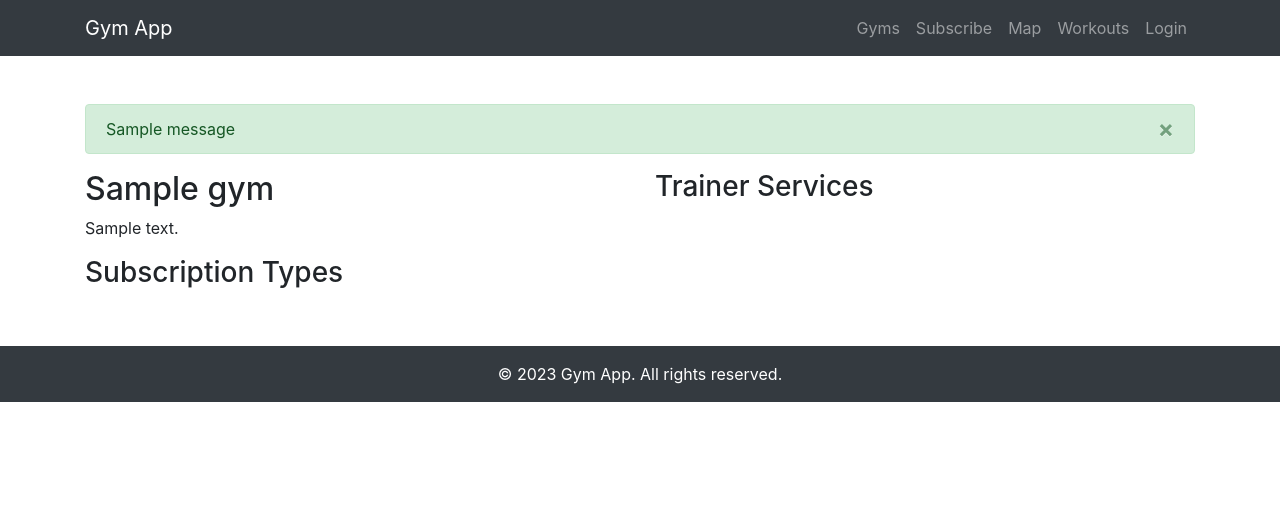
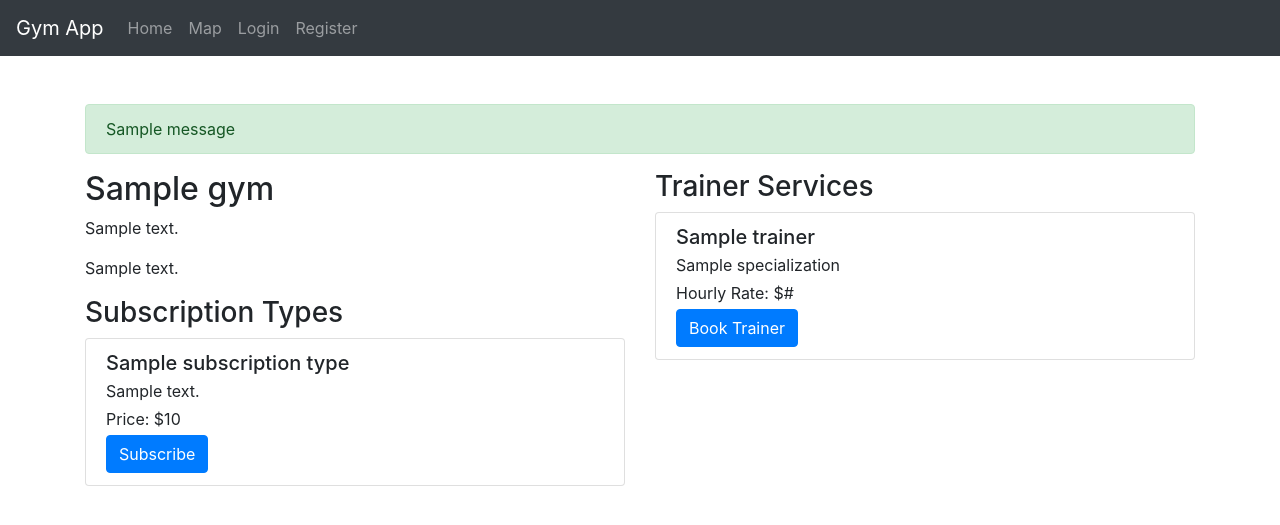
Before and after one commit to EgorTimofeychik/grad_work, a Flask app: template templates/gym.html in a window 1280 px wide. Shown: the top 525 px of the page. Run offline with Flask 2, Linux system fonts and the light colour scheme; tables that the repository leaves empty hold one stand-in row (values such as "Sample post"); the template is opened without the code that fills it: values that come from a table or form of the project are taken from there, most other values are stand-ins (such as "Sample title", 1, 10 or a date in 2020); one stand-in notice (Sample message) is shown; some libraries are stand-ins or nearby versions.

Commit message:
исправления3

```diff
--- a/app.py
+++ b/app.py
@@ -1,104 +1,23 @@
-from flask import Flask, render_template, redirect, url_for, flash, request
-from flask_login import LoginManager, login_user, logout_user, login_required, current_user
-from models import db, User, Gym, SubscriptionType, Subscription, Workout, Trainer, WorkoutType
-from config import Config
-
-# Создание экземпляра Flask
-app = Flask(__name__)
-app.config.from_object(Config)
-
-# Инициализация базы данных SQLAlchemy
-db.init_app(app)
-with app.app_context():
-    db.create_all()
-
-# Создание и инициализация менеджера авторизации
-login_manager = LoginManager()
-login_manager.init_app(app)
-
-# Загрузчик пользователя для менеджера авторизации
-@login_manager.user_loader
-def load_user(user_id):
-    return User.query.get(int(user_id))
-
-# Маршрут главной страницы
-@app.route('/')
-def index():
-    gyms = Gym.query.all()
-    subscription_types = SubscriptionType.query.all()
-    return render_template('index.html', gyms=gyms, subscription_types=subscription_types)
-
-# Маршрут страницы фитнес-центра
-@app.route('/gym/<int:gym_id>')
-def gym(gym_id):
-    gym = Gym.query.get_or_404(gym_id)
-    return render_template('gym.html', gym=gym)
-
-# Маршрут страницы карты
-@app.route('/map')
-def map():
-    gyms = Gym.query.all()
-    return render_template('map.html', gyms=gyms)
-
-# Маршрут страницы авторизации
-@app.route('/login', methods=['GET', 'POST'])
-def login():
-    if request.method == 'POST':
-        user = User.query.filter_by(username=request.form['username']).first()
-        if user and user.check_password(request.form['password']):
-            login_user(user)
-            flash('Logged in successfully.', 'success')
-            return redirect(url_for('index'))
-        else:
-            flash('Invalid username or password.', 'danger')
-    return render_template('login.html')
-
-# Маршрут страницы выхода из системы
-@app.route('/logout')
-@login_required
-def logout():
-    logout_user()
-    flash('You have been logged out.', 'success')
-    return redirect(url_for('index'))
-
-# Маршрут для покупки подписки
-@app.route('/subscribe', methods=['POST'])
-@login_required
-def subscribe():
-    gym_id = request.form['gym_id']
-    subscription_type_id = request.form['subscription_type_id']
-    gym = Gym.query.get(gym_id)
-    subscription_type = SubscriptionType.query.get(subscription_type_id)
-    subscription = Subscription(user=current_user, gym=gym, subscription_type=subscription_type)
-    db.session.add(subscription)
-    db.session.commit()
-    flash('Subscription purchased successfully.', 'success')
-    return redirect(url_for('index'))
-
-# Маршрут для просмотра списка тренировок
-@app.route('/workouts')
-@login_required
-def workouts():
-    workouts = current_user.workouts.all()
-    trainers = Trainer.query.all()
-    workout_types = WorkoutType.query.all()
-    return render_template('workouts.html', workouts=workouts, trainers=trainers, workout_types=workout_types)
-
-# Маршрут для бронирования тренировки
-@app.route('/book_workout', methods=['POST'])
-@login_required
-def book_workout():
-    workout_type_id = request.form['workout_type_id']
-    trainer_id = request.form['trainer_id']
-    start_time = request.form['start_time']
-    workout_type = WorkoutType.query.get(workout_type_id)
-    trainer = Trainer.query.get(trainer_id)
-    workout = Workout(user=current_user, workout_type=workout_type, trainer=trainer, start_time=start_time)
-    db.session.add(workout)
-    db.session.commit()
-    flash('Workout booked successfully.', 'success')
-    return redirect(url_for('workouts'))
-
-# Точка входа приложения
-if __name__ == '__main__':
-    app.run(debug=True)
+[{
+	"resource": "/e:/lessons/gym_app/app.py",
+	"owner": "_generated_diagnostic_collection_name_#0",
+	"code": {
+		"value": "F401",
+		"target": {
+			"$mid": 1,
+			"path": "/ruff/rules/unused-import",
+			"scheme": "https",
+			"authority": "docs.astral.sh"
+		}
+	},
+	"severity": 4,
+	"message": "`models.Subscription` imported but unused",
+	"source": "Ruff",
+	"startLineNumber": 4,
+	"startColumn": 53,
+	"endLineNumber": 4,
+	"endColumn": 65,
+	"tags": [
+		1
+	]
+}]
--- a/templates/base.html
+++ b/templates/base.html
@@ -4,36 +4,29 @@
     <meta charset="UTF-8">
     <meta name="viewport" content="width=device-width, initial-scale=1.0">
     <title>Gym App</title>
-    <!-- Bootstrap CSS -->
     <link rel="stylesheet" href="https://stackpath.bootstrapcdn.com/bootstrap/4.5.2/css/bootstrap.min.css">
-    <!-- Leaflet CSS -->
-    <link rel="stylesheet" href="https://unpkg.com/leaflet@1.7.1/dist/leaflet.css" />
-    <!-- Custom CSS -->
-    <link rel="stylesheet" href="{{ url_for('static', filename='css/styles.css') }}">
 </head>
 <body>
-    <header>
     <nav class="navbar navbar-expand-lg navbar-dark bg-dark">
-            <div class="container">
         <a class="navbar-brand" href="{{ url_for('index') }}">Gym App</a>
         <button class="navbar-toggler" type="button" data-toggle="collapse" data-target="#navbarNav" aria-controls="navbarNav" aria-expanded="false" aria-label="Toggle navigation">
             <span class="navbar-toggler-icon"></span>
         </button>
         <div class="collapse navbar-collapse" id="navbarNav">
-                    <ul class="navbar-nav ml-auto">
+            <ul class="navbar-nav">
                 <li class="nav-item">
-                            <a class="nav-link" href="{{ url_for('index') }}">Gyms</a>
-                        </li>
-                        <li class="nav-item">
-                            <a class="nav-link" href="{{ url_for('subscription_checkout') }}">Subscribe</a>
+                    <a class="nav-link" href="{{ url_for('index') }}">Home</a>
                 </li>
                 <li class="nav-item">
                     <a class="nav-link" href="{{ url_for('map') }}">Map</a>
                 </li>
+                {% if current_user.is_authenticated %}
+                <li class="nav-item">
+                    <a class="nav-link" href="{{ url_for('subscribe') }}">Subscribe</a>
+                </li>
                 <li class="nav-item">
                     <a class="nav-link" href="{{ url_for('workouts') }}">Workouts</a>
                 </li>
-                        {% if current_user.is_authenticated %}
                 <li class="nav-item">
                     <a class="nav-link" href="{{ url_for('logout') }}">Logout</a>
                 </li>
@@ -41,45 +34,28 @@
                 <li class="nav-item">
                     <a class="nav-link" href="{{ url_for('login') }}">Login</a>
                 </li>
+                <li class="nav-item">
+                    <a class="nav-link" href="{{ url_for('register') }}">Register</a>
+                </li>
                 {% endif %}
             </ul>
         </div>
-            </div>
     </nav>
-    </header>
 
-    <main class="container my-5">
+    <div class="container my-5">
         {% with messages = get_flashed_messages(with_categories=true) %}
         {% if messages %}
         {% for category, message in messages %}
-        <div class="alert alert-{{ category }} alert-dismissible fade show" role="alert">
-            {{ message }}
-            <button type="button" class="close" data-dismiss="alert" aria-label="Close">
-                <span aria-hidden="true">&times;</span>
-            </button>
-        </div>
+        <div class="alert alert-{{ category }}">{{ message }}</div>
         {% endfor %}
         {% endif %}
         {% endwith %}
 
         {% block content %}{% endblock %}
-    </main>
+    </div>
 
-    <footer class="footer bg-dark text-white py-3">
-        <div class="container">
-            <div class="row">
-                <div class="col-md-12 text-center">
-                    &copy; 2023 Gym App. All rights reserved.
-                </div>
-            </div>
-        </div>
-    </footer>
-
-    <!-- jQuery, Popper.js, and Bootstrap JS -->
     <script src="https://code.jquery.com/jquery-3.5.1.slim.min.js"></script>
     <script src="https://cdn.jsdelivr.net/npm/popper.js@1.16.1/dist/umd/popper.min.js"></script>
     <script src="https://stackpath.bootstrapcdn.com/bootstrap/4.5.2/js/bootstrap.min.js"></script>
-    <!-- Leaflet JS -->
-    <script src="https://unpkg.com/leaflet@1.7.1/dist/leaflet.js"></script>
 </body>
 </html>
```
Also changed, not shown: templates/register.html (added, +30 -0 lines), templates/subscribe.html (added, +27 -0 lines). Lines whose indentation alone changed are shown as unchanged.
